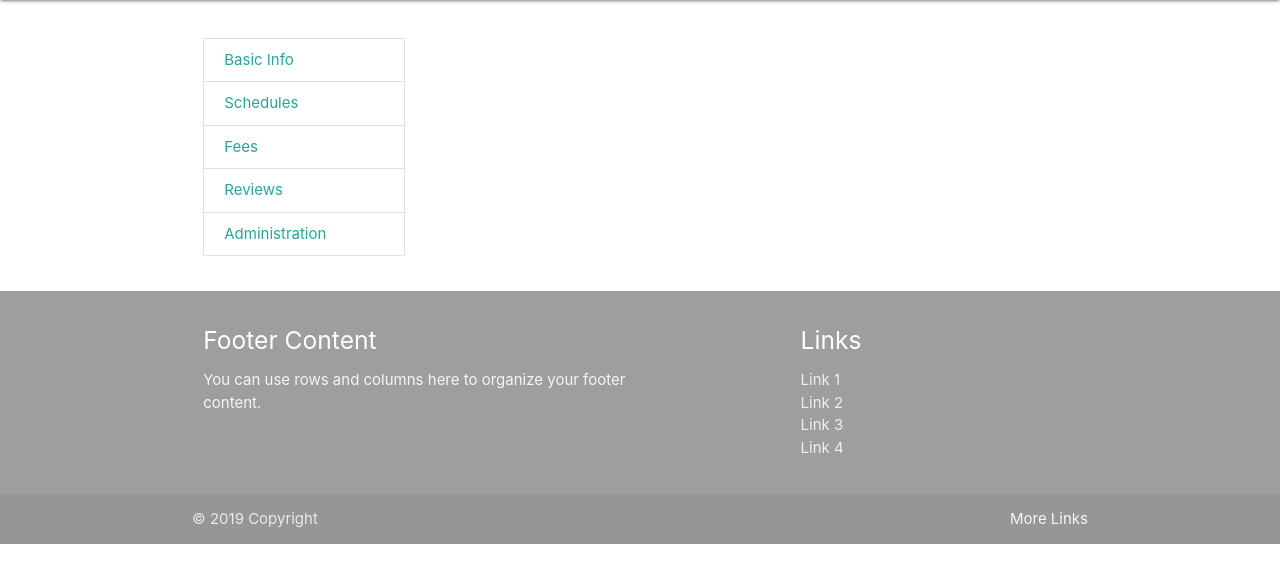
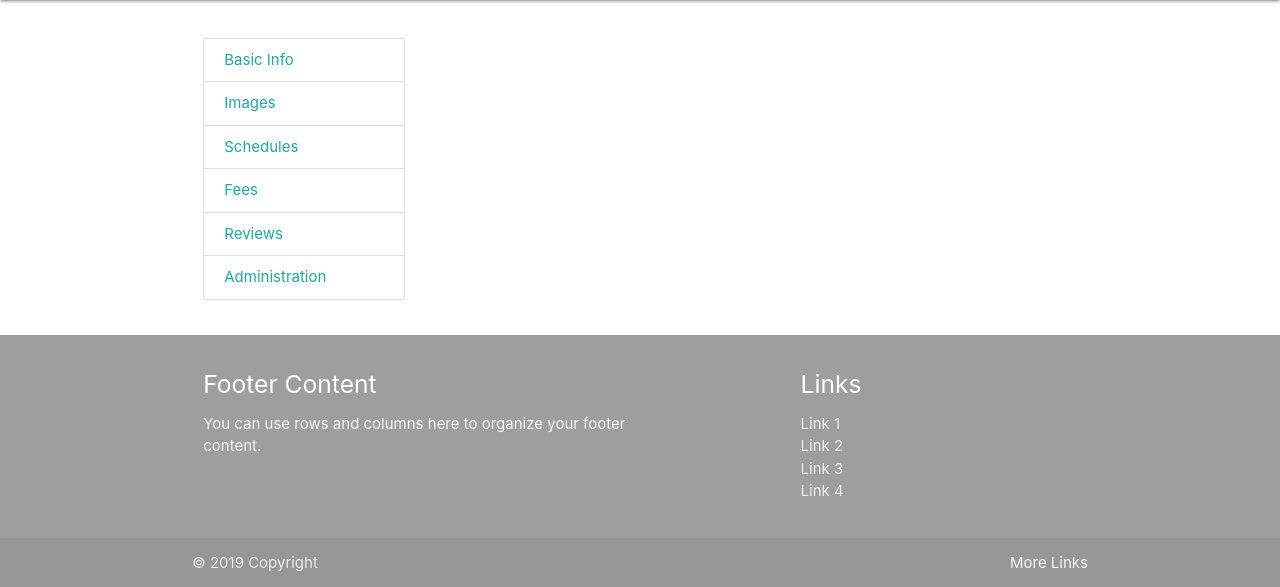
Before and after one commit to britech/elyu-turismo, a PHP site: template cpanel/templates/layout_poi.phtml in a window 1280 px wide. Shown: the part 64-651 px from the top of the page. Run offline with PHP 8.4, Linux system fonts and the light colour scheme; the template is opened without the code that fills it: most values are stand-ins (such as "Sample title", 1, 10 or a date in 2020); data that the repository does not hold is empty; some libraries are stand-ins or nearby versions.

Commit message:
add link for management of images

```diff
--- a/cpanel/templates/layout_poi.phtml
+++ b/cpanel/templates/layout_poi.phtml
@@ -24,6 +24,7 @@
                 <div class="col l3">
                     <div class="collection">
                         <a href="<?= "/poi/{$id}" ?>" class="collection-item">Basic Info</a>
+                        <a href="<?= "/poi/{$id}/images" ?>" class="collection-item">Images</a>
                         <a href="<?= "/poi/{$id}/schedules" ?>" class="collection-item">Schedules</a>
                         <a href="<?= "/poi/{$id}/fees" ?>" class="collection-item">Fees</a>
                         <a href="<?= "/poi/{$id}/reviews" ?>" class="collection-item">Reviews</a>
```
